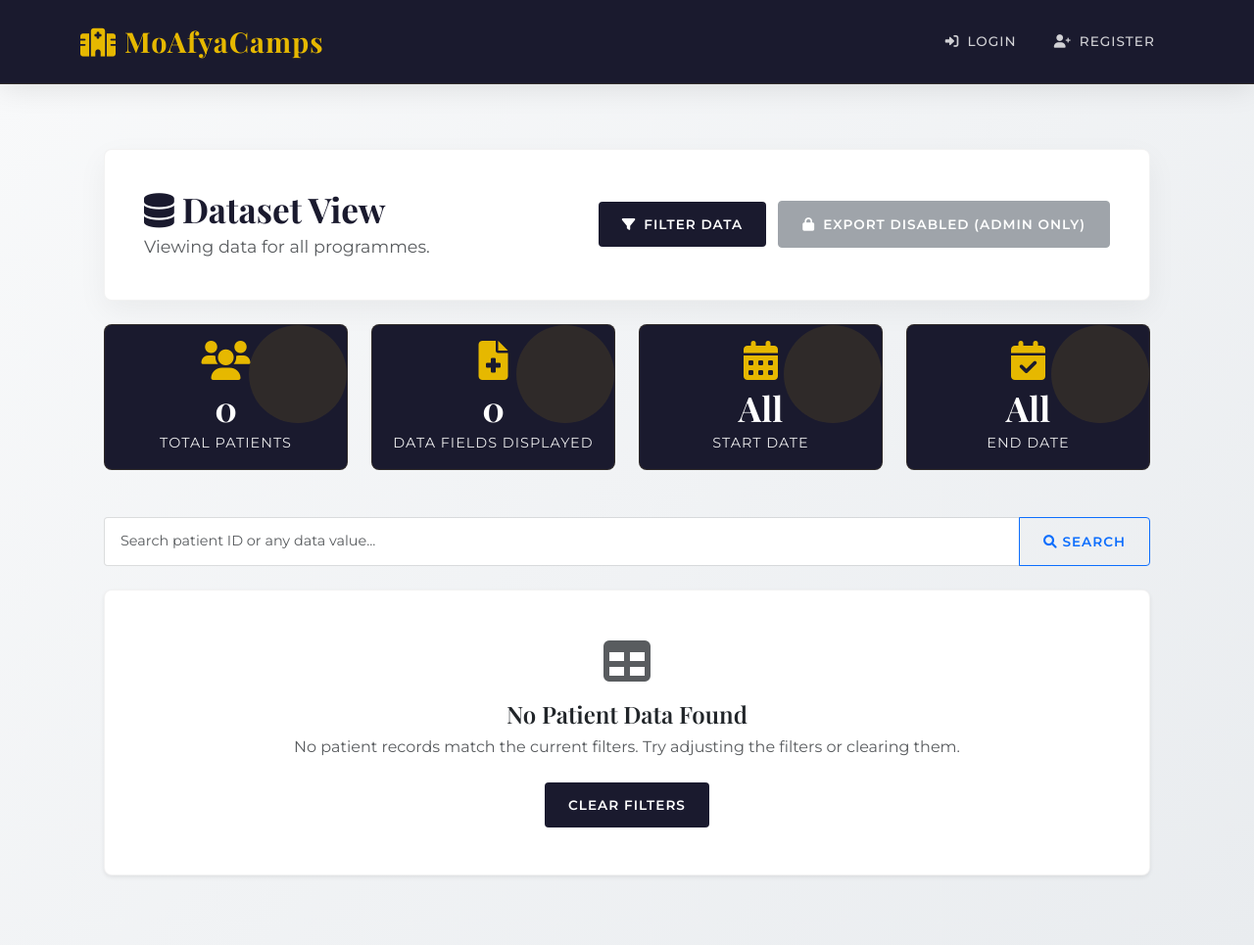
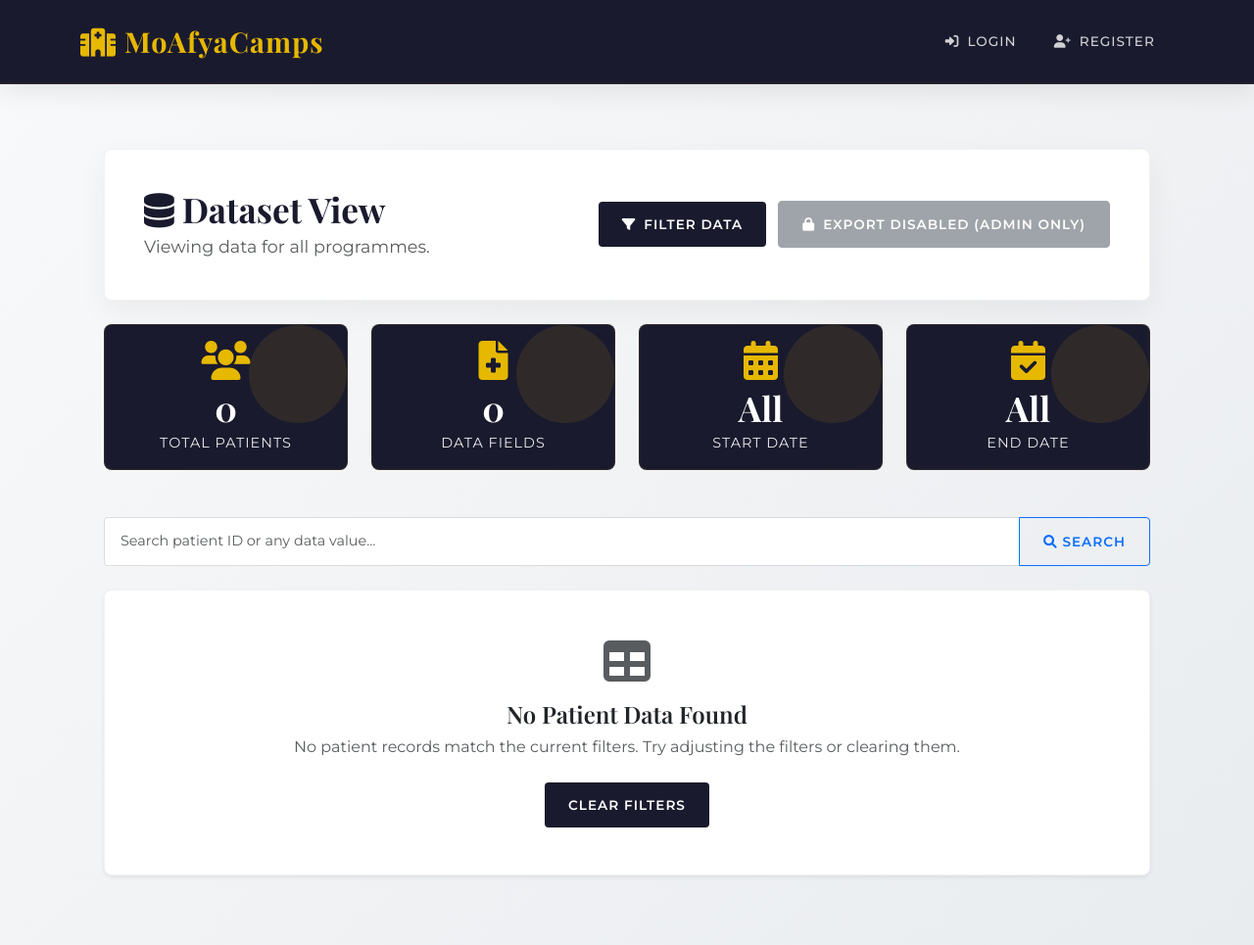
Before and after one commit to january-msemakweli/CAMP, a Python web app: template templates/dataset_view.html in a window 1280 px wide. Shown: the top 965 px of the page at 98% size. Run offline with Jinja, Linux system fonts and the light colour scheme; the template is opened without the code that fills it, so the values that code supplies are empty; some libraries are stand-ins or nearby versions.

Commit message:
Update dataset_view.html

```diff
--- a/templates/dataset_view.html
+++ b/templates/dataset_view.html
@@ -47,7 +47,7 @@
             <div class="stat-card text-center p-3">
                 <i class="fas fa-file-medical fa-2x mb-2"></i>
                 <h3 class="mb-1">{{ ordered_fields|length }}</h3>
-                <p class="mb-0">Data Fields Displayed</p>
+                <p class="mb-0">Data Fields</p>
             </div>
         </div>
         <div class="col-md-3">
```
